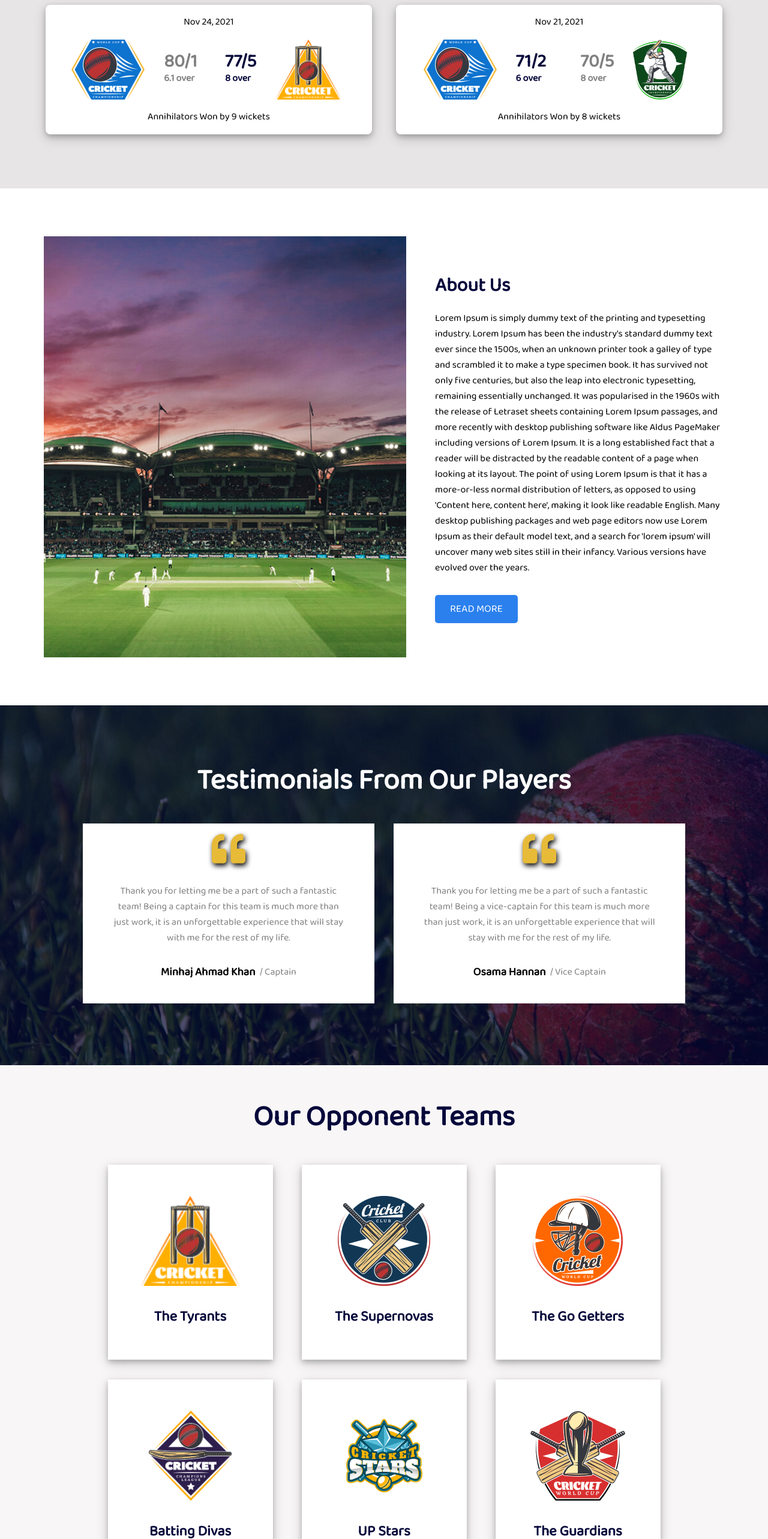
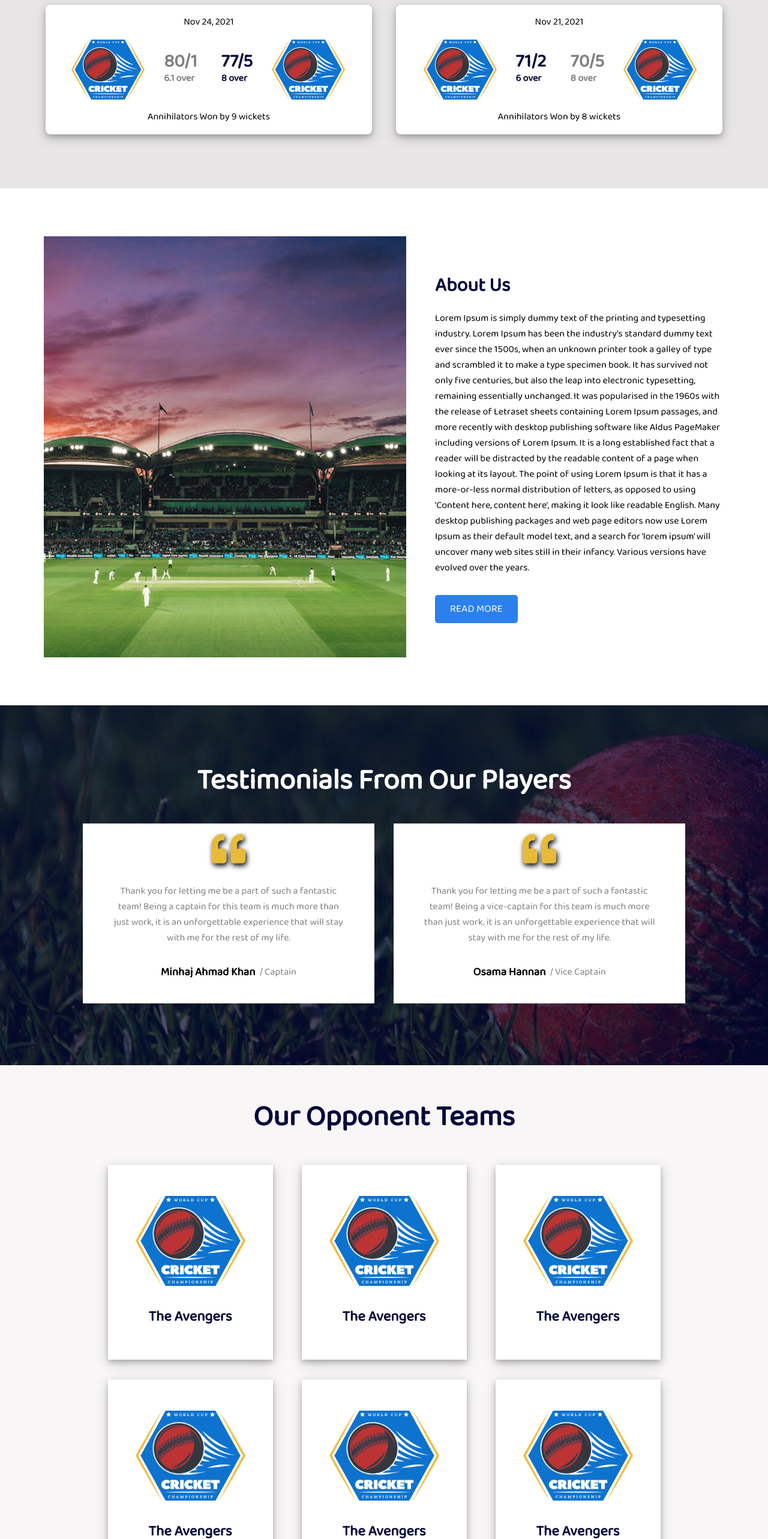
Before and after one commit to osamahannan/cricket-app, a React (Create React App) app: page / in a window 1280 px wide. Shown: the part 1042-3608 px from the top of the page at 60% size. Built offline with nearby package versions, Linux system fonts and the light colour scheme.

Commit message:
removed array of objects for testing

```diff
--- a/src/Components/Home.js
+++ b/src/Components/Home.js
@@ -1,7 +1,7 @@
 import React from 'react'
 // import Aos from "aos";
 // import "aos/dist/aos.css";
-import { Opponent } from "../Helper/Oppenent";
+// import { Opponent } from "../Helper/Oppenent";
 import { FaQuoteLeft } from "react-icons/fa";
 import cricketbg from "../backgrounds/cricketbg.jpg";
 import winlogo from "../backgrounds/teamlogo2.png";
@@ -47,7 +47,8 @@ const Home = () => {
                                         <h2>77/5</h2>
                                         <span>8 over</span>
                                     </div>
-                                    <img src={Opponent[0].url} alt="winlogo" />
+                                    <img src={winlogo} alt="winlogo" />
+                                    {/* <img src={Opponent[0].url} alt="winlogo" /> */}
                                 </div>
                             </div>
                             <span>Annihilators Won by 9 wickets</span>
@@ -67,7 +68,8 @@ const Home = () => {
                                         <h2>70/5</h2>
                                         <span>8 over</span>
                                     </div>
-                                    <img src={Opponent[6].url} alt="winlogo" />
+                                    {/* <img src={Opponent[6].url} alt="winlogo" /> */}
+                                    <img src={winlogo} alt="winlogo" />
                                 </div>
                             </div>
                             <span>Annihilators Won by 8 wickets</span>
@@ -115,16 +117,58 @@ const Home = () => {
                 <h1>Our Opponent Teams</h1>
                 <div className="logo-section">
 
-                    {Opponent.map(opponent => {
-                        return (
-                            <div className="column" key={opponent.id}>
+                    {/* {Opponent.map(opponent => {
+                        return ( */}
+                            <div className="column">
                                 <div className="logos">
-                                    <img src={opponent.url} alt="team_logo 7" />
-                                    <h2>{opponent.name}</h2>
+                                    <img src={winlogo} alt="team_logo 7" />
+                                    <h2>The Avengers</h2>
                                 </div>
                             </div>
-                        )
-                    })}
+                            <div className="column">
+                                <div className="logos">
+                                    <img src={winlogo} alt="team_logo 7" />
+                                    <h2>The Avengers</h2>
+                                </div>
+                            </div>
+                            <div className="column">
+                                <div className="logos">
+                                    <img src={winlogo} alt="team_logo 7" />
+                                    <h2>The Avengers</h2>
+                                </div>
+                            </div>
+                            <div className="column">
+                                <div className="logos">
+                                    <img src={winlogo} alt="team_logo 7" />
+                                    <h2>The Avengers</h2>
+                                </div>
+                            </div>
+                            <div className="column">
+                                <div className="logos">
+                                    <img src={winlogo} alt="team_logo 7" />
+                                    <h2>The Avengers</h2>
+                                </div>
+                            </div>
+                            <div className="column">
+                                <div className="logos">
+                                    <img src={winlogo} alt="team_logo 7" />
+                                    <h2>The Avengers</h2>
+                                </div>
+                            </div>
+                            <div className="column">
+                                <div className="logos">
+                                    <img src={winlogo} alt="team_logo 7" />
+                                    <h2>The Avengers</h2>
+                                </div>
+                            </div>
+                            <div className="column">
+                                <div className="logos">
+                                    <img src={winlogo} alt="team_logo 7" />
+                                    <h2>The Avengers</h2>
+                                </div>
+                            </div>
+                        {/* )
+                    })} */}
 
                 </div>
             </div>
--- a/src/Helper/Oppenent.js
+++ b/src/Helper/Oppenent.js
@@ -1,44 +1,44 @@
-export const Opponent = [
+// export const Opponent = [
 
-    {
-        id: 1,
-        name : "The Tyrants",
-        url : "Assets/Opponent logos/teamlogo1.png"
-    },
-    {
-        id: 2,
-        name : "The Supernovas",
-        url : "Assets/Opponent logos/team2.png"
-    },
-    {
-        id: 3,
-        name : "The Go Getters",
-        url : "Assets/Opponent logos/team3.png"
-    },
-    {
-        id: 4,
-        name : "Batting Divas",
-        url : "Assets/Opponent logos/team4.png"
-    },
-    {
-        id: 5,
-        name : "UP Stars",
-        url : "Assets/Opponent logos/team7.png"
-    },
-    {
-        id: 6,
-        name : "The Guardians",
-        url : "Assets/Opponent logos/team5.png"
-    },
-    {
-        id: 7,
-        name : "The Avengers",
-        url : "Assets/Opponent logos/teamlogo3.png"
-    },
-    {
-        id: 8,
-        name : "The Outsiders",
-        url : "Assets/Opponent logos/team6.png"
-    }
+//     {
+//         id: 1,
+//         name : "The Tyrants",
+//         url : "Assets/Opponent logos/teamlogo1.png"
+//     },
+//     {
+//         id: 2,
+//         name : "The Supernovas",
+//         url : "Assets/Opponent logos/team2.png"
+//     },
+//     {
+//         id: 3,
+//         name : "The Go Getters",
+//         url : "Assets/Opponent logos/team3.png"
+//     },
+//     {
+//         id: 4,
+//         name : "Batting Divas",
+//         url : "Assets/Opponent logos/team4.png"
+//     },
+//     {
+//         id: 5,
+//         name : "UP Stars",
+//         url : "Assets/Opponent logos/team7.png"
+//     },
+//     {
+//         id: 6,
+//         name : "The Guardians",
+//         url : "Assets/Opponent logos/team5.png"
+//     },
+//     {
+//         id: 7,
+//         name : "The Avengers",
+//         url : "Assets/Opponent logos/teamlogo3.png"
+//     },
+//     {
+//         id: 8,
+//         name : "The Outsiders",
+//         url : "Assets/Opponent logos/team6.png"
+//     }
 
-]
+// ]
--- a/src/Helper/players.js
+++ b/src/Helper/players.js
@@ -1,80 +1,80 @@
-export const Players = [
+// export const Players = [
 
-    {
-        id: 1,
-        name : "Minhaj Ahmad Khan",
-        url : "Assets/Profile pics/Minhaj.svg"
-    },
-    {
-        id: 2,
-        name : "Zain Zaman Khan",
-        url : "Assets/Profile pics/Zain.svg"
-    },
-    {
-        id: 3,
-        name : "Osama Hannan",
-        url : "Assets/Profile pics/Osama.svg"
-    },
-    {
-        id: 4,
-        name : "Mohammad Faiz",
-        url : "Assets/Profile pics/Faiz.svg"
-    },
-    {
-        id: 5,
-        name : "Asad Raiyan",
-        url : "Assets/Profile pics/profile.svg"
-    },
-    {
-        id: 6,
-        name : "Syed Faraz",
-        url : "Assets/Profile pics/profile.svg"
-    },
-    {
-        id: 7,
-        name : "Rashid",
-        url : "Assets/Profile pics/Rashid.svg"
-    },
-    {
-        id: 8,
-        name : "Atif Shaikh",
-        url : "Assets/Profile pics/profile.svg"
-    },
-    {
-        id: 9,
-        name : "Shahbaz Ahmad Khan",
-        url : "Assets/Profile pics/profile.svg"
-    },
-    {
-        id: 10,
-        name : "Irfan Khan",
-        url : "Assets/Profile pics/Irfan.svg"
-    },
-    {
-        id: 11,
-        name : "Intzar",
-        url : "Assets/Profile pics/Intzar.svg"
-    },
-    {
-        id: 12,
-        name : "Arif Bhai",
-        url : "Assets/Profile pics/profile.svg"
-    },
-    {
-        id: 13,
-        name : "Imran Khan",
-        url : "Assets/Profile pics/profile.svg"
-    },
-    {
-        id: 14,
-        name : "Shareef",
-        url : "Assets/Profile pics/shareef.svg"
-    },
-    {
-        id: 15,
-        name : "Sheebu",
-        url :"Assets/Profile pics/profile.svg"
-    }
+//     {
+//         id: 1,
+//         name : "Minhaj Ahmad Khan",
+//         url : "Assets/Profile pics/Minhaj.svg"
+//     },
+//     {
+//         id: 2,
+//         name : "Zain Zaman Khan",
+//         url : "Assets/Profile pics/Zain.svg"
+//     },
+//     {
+//         id: 3,
+//         name : "Osama Hannan",
+//         url : "Assets/Profile pics/Osama.svg"
+//     },
+//     {
+//         id: 4,
+//         name : "Mohammad Faiz",
+//         url : "Assets/Profile pics/Faiz.svg"
+//     },
+//     {
+//         id: 5,
+//         name : "Asad Raiyan",
+//         url : "Assets/Profile pics/profile.svg"
+//     },
+//     {
+//         id: 6,
+//         name : "Syed Faraz",
+//         url : "Assets/Profile pics/profile.svg"
+//     },
+//     {
+//         id: 7,
+//         name : "Rashid",
+//         url : "Assets/Profile pics/Rashid.svg"
+//     },
+//     {
+//         id: 8,
+//         name : "Atif Shaikh",
+//         url : "Assets/Profile pics/profile.svg"
+//     },
+//     {
+//         id: 9,
+//         name : "Shahbaz Ahmad Khan",
+//         url : "Assets/Profile pics/profile.svg"
+//     },
+//     {
+//         id: 10,
+//         name : "Irfan Khan",
+//         url : "Assets/Profile pics/Irfan.svg"
+//     },
+//     {
+//         id: 11,
+//         name : "Intzar",
+//         url : "Assets/Profile pics/Intzar.svg"
+//     },
+//     {
+//         id: 12,
+//         name : "Arif Bhai",
+//         url : "Assets/Profile pics/profile.svg"
+//     },
+//     {
+//         id: 13,
+//         name : "Imran Khan",
+//         url : "Assets/Profile pics/profile.svg"
+//     },
+//     {
+//         id: 14,
+//         name : "Shareef",
+//         url : "Assets/Profile pics/shareef.svg"
+//     },
+//     {
+//         id: 15,
+//         name : "Sheebu",
+//         url :"Assets/Profile pics/profile.svg"
+//     }
 
 
-]
+// ]
```
Also changed, not shown: src/Components/Team.js (+121 -8 lines), src/backgrounds/profile.svg (added).
